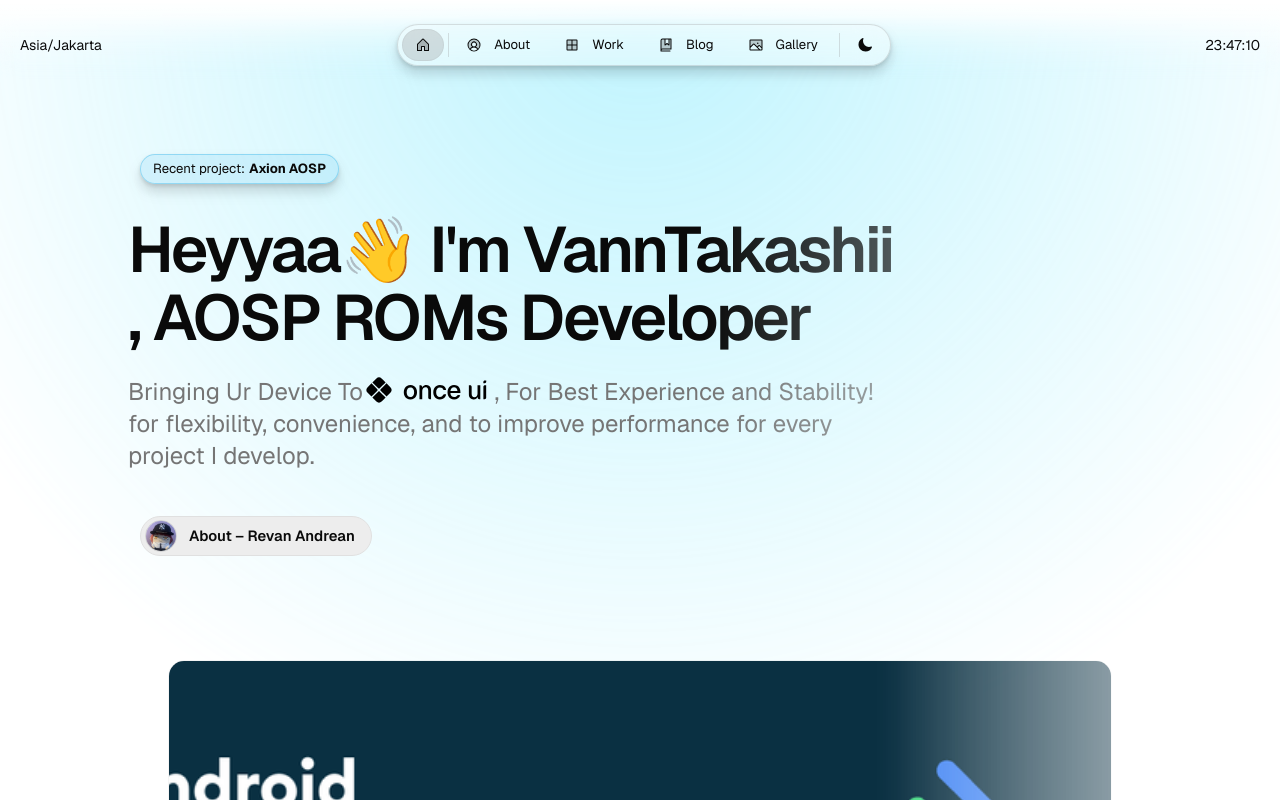
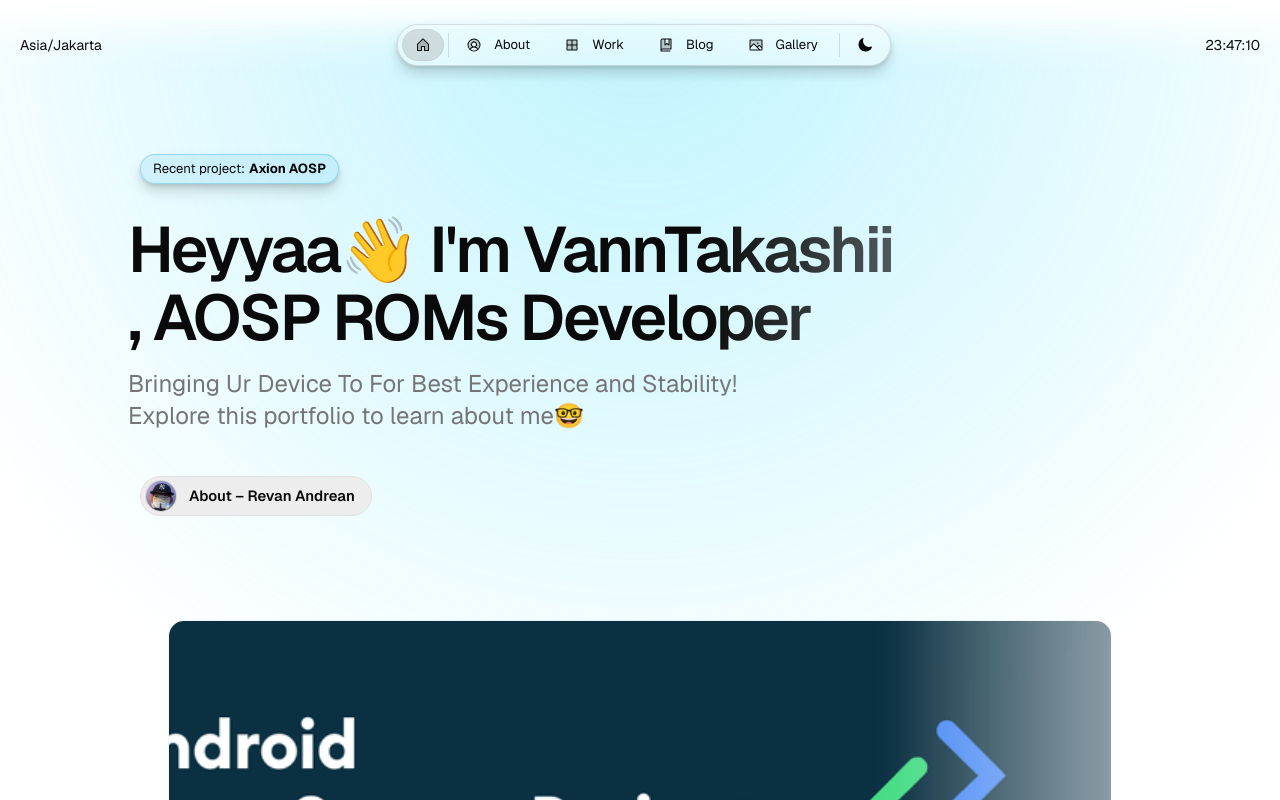
Before and after one commit to VannTakashi/portfolio, a Next.js app: page / in a window 1280 px wide. Shown: the top 800 px of the page. Built offline with nearby package versions, Linux system fonts and the light colour scheme.

Commit message:
Rebase description
Signed-off-by: VannTakashi <andreanrevan276@gmail.com>

```diff
--- a/src/app/resources/content.js
+++ b/src/app/resources/content.js
@@ -63,8 +63,8 @@
   },
   subline: (
     <>
-      Bringing Ur Device To <Logo icon={true} style={{ display: "inline-flex", top: "0.25em", marginLeft: "-0.25em" }}/>, For Best Experience and Stability!
-      <br /> for flexibility, convenience, and to improve performance for every project I develop.
+      Bringing Ur Device To For Best Experience and Stability!
+      <br /> Explore this portfolio to learn about me🤓
     </>
   ),
 };
```
